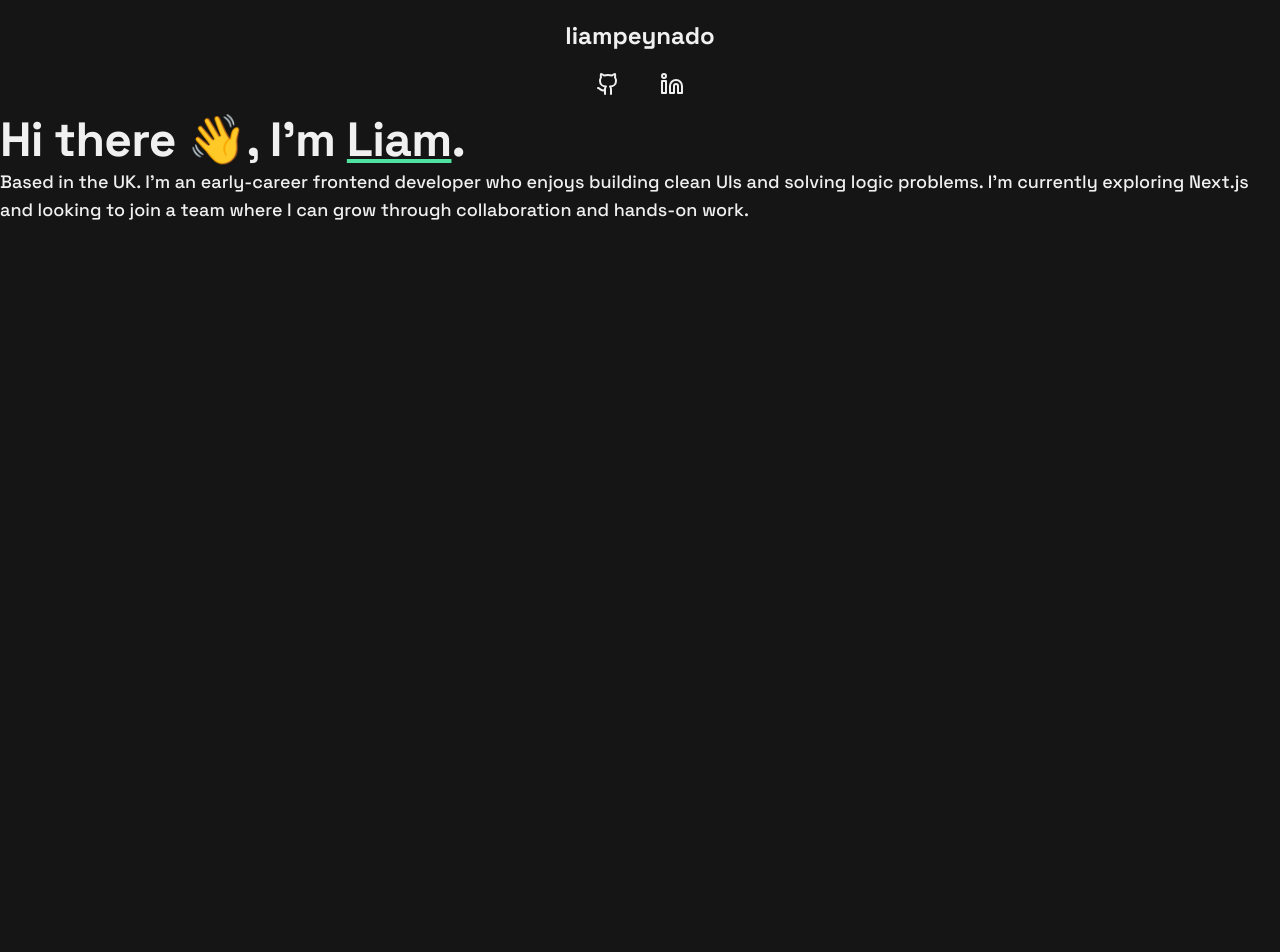
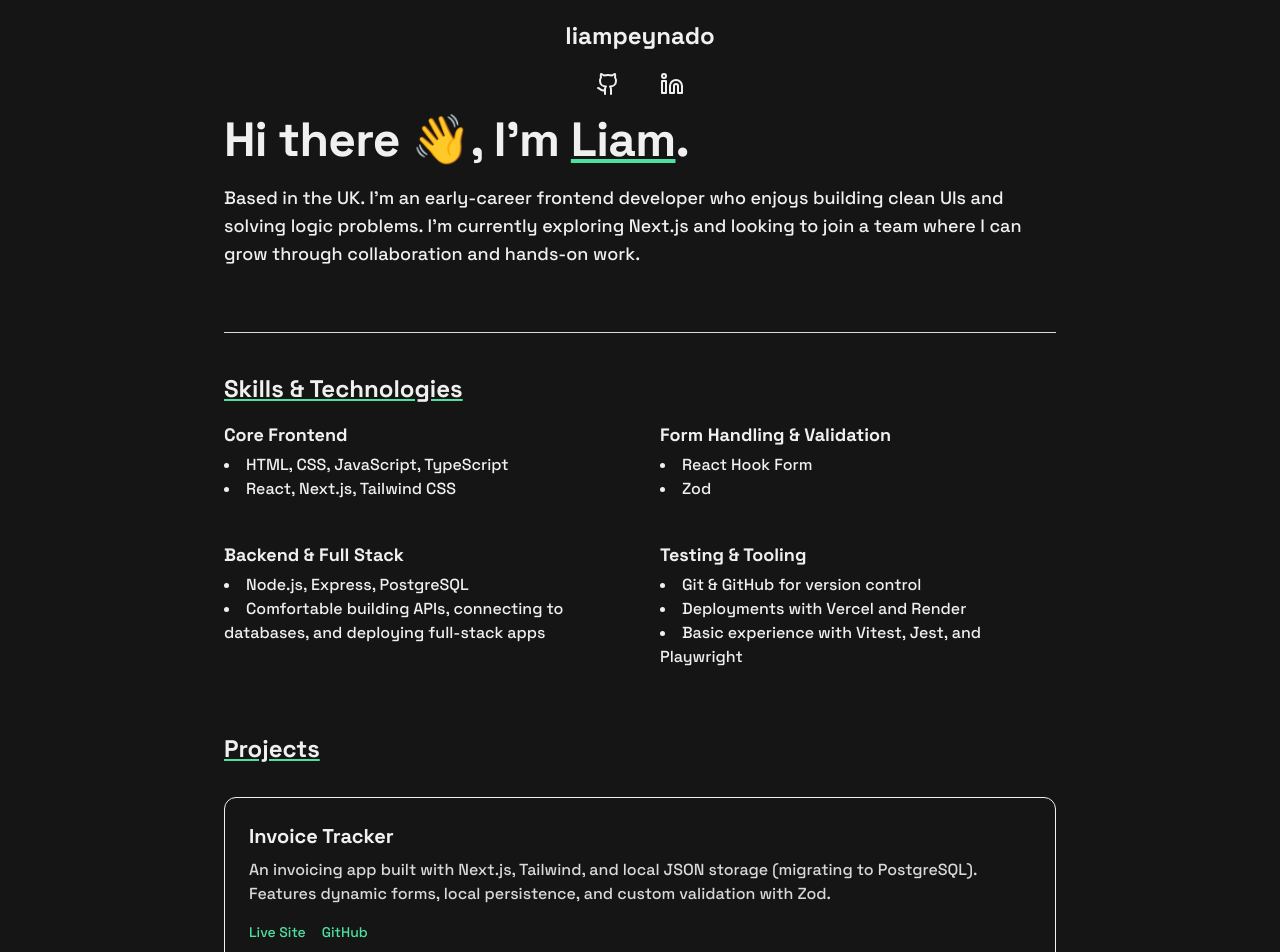
Before and after one commit to peynadol/portfolio, a SvelteKit app: page / in a window 1280 px wide. Shown: the top 952 px of the page. Before the commit the page ends 800 px from the top, so only its background shows below. Built offline with nearby package versions, Linux system fonts and the light colour scheme.

Commit message:
add styling. add project section

```diff
--- a/src/components/Hero.svelte
+++ b/src/components/Hero.svelte
@@ -1,9 +1,15 @@
 <script>
+  import { onMount } from "svelte";
+
   let waving = true;
 
-  setTimeout(() => {
-    waving = false;
-  }, 1800);
+  onMount(() => {
+    const timeout = setTimeout(() => {
+      waving = false;
+    }, 1800);
+
+    return () => clearTimeout(timeout);
+  });
 
   function reWave() {
     if (!waving) {
@@ -18,7 +24,7 @@
 <!-- TODO: add a contact me link which navigates to the contact section -->
 
 <section class="my-4">
-  <h1 class="heading-l">
+  <h1 class="heading-l mb-4">
     Hi there
     <span
       class:wave={waving}
--- a/src/components/Projects.svelte
+++ b/src/components/Projects.svelte
@@ -0,0 +1,24 @@
+<section class="my-16 text-left">
+  <h2 class="heading-m mb-8 underline underline-accent">Projects</h2>
+
+  <div class="space-y-12">
+    <div class="border rounded-xl p-6 bg-muted/5 hover:bg-muted/10 transition">
+      <h3 class="text-xl font-semibold mb-2">Invoice Tracker</h3>
+      <p class="text-muted mb-4">
+        An invoicing app built with Next.js, Tailwind, and local JSON storage
+        (migrating to PostgreSQL). Features dynamic forms, local persistence,
+        and custom validation with Zod.
+      </p>
+      <div class="flex gap-4 text-sm">
+        <a
+          href="https://invoice-app.example.com"
+          class="text-accent hover:underline">Live Site</a
+        >
+        <a
+          href="https://github.com/liam/invoice-app"
+          class="text-accent hover:underline">GitHub</a
+        >
+      </div>
+    </div>
+  </div>
+</section>
--- /dev/null
+++ b/src/components/Separator.svelte
@@ -0,0 +1 @@
+<hr class="my-10 border-t border-muted" />
--- a/src/components/Skills.svelte
+++ b/src/components/Skills.svelte
@@ -0,0 +1,48 @@
+<script>
+  import Separator from "./Separator.svelte";
+</script>
+
+<section class="my-16 text-left">
+  <Separator />
+  <h2 class="heading-m mb-4 underline underline-accent">
+    Skills & Technologies
+  </h2>
+
+  <div class="grid gap-10 md:grid-cols-2">
+    <div>
+      <h3 class="font-bold text-lg mb-1">Core Frontend</h3>
+      <ul class="list-disc list-inside text-base">
+        <li>HTML, CSS, JavaScript, TypeScript</li>
+        <li>React, Next.js, Tailwind CSS</li>
+      </ul>
+    </div>
+
+    <div>
+      <h3 class="font-bold text-lg mb-1">Form Handling & Validation</h3>
+      <ul class="list-disc list-inside text-base">
+        <li>React Hook Form</li>
+        <li>Zod</li>
+      </ul>
+    </div>
+
+    <div>
+      <h3 class="font-bold text-lg mb-1">Backend & Full Stack</h3>
+      <ul class="list-disc list-inside text-base">
+        <li>Node.js, Express, PostgreSQL</li>
+        <li>
+          Comfortable building APIs, connecting to databases, and deploying
+          full-stack apps
+        </li>
+      </ul>
+    </div>
+
+    <div>
+      <h3 class="font-bold text-lg mb-1">Testing & Tooling</h3>
+      <ul class="list-disc list-inside text-base">
+        <li>Git & GitHub for version control</li>
+        <li>Deployments with Vercel and Render</li>
+        <li>Basic experience with Vitest, Jest, and Playwright</li>
+      </ul>
+    </div>
+  </div>
+</section>
--- a/src/routes/+layout.svelte
+++ b/src/routes/+layout.svelte
@@ -1,6 +1,9 @@
 <script lang="ts">
-	import '../app.css';
-	let { children } = $props();
+  import "../app.css";
 </script>
 
-{@render children()}
+<main class="min-h-screen bg-background text-foreground">
+  <div class="px-6 md:px-8 max-w-4xl mx-auto">
+    <slot />
+  </div>
+</main>
```
